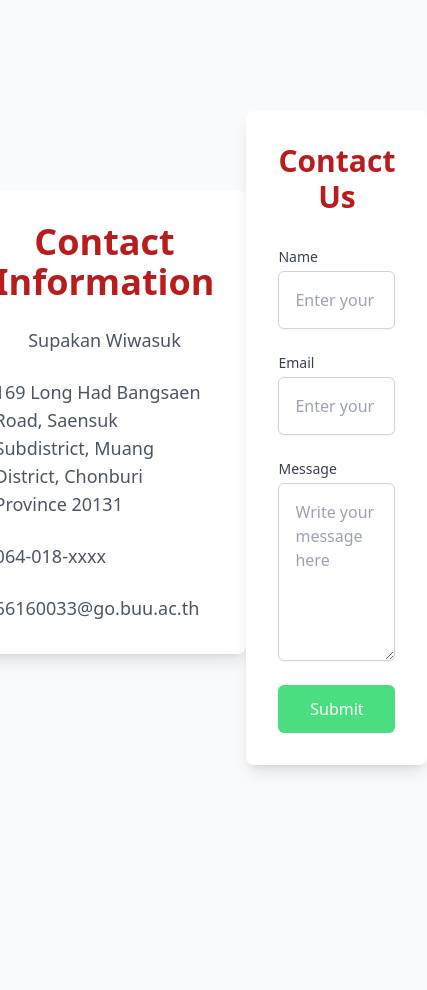
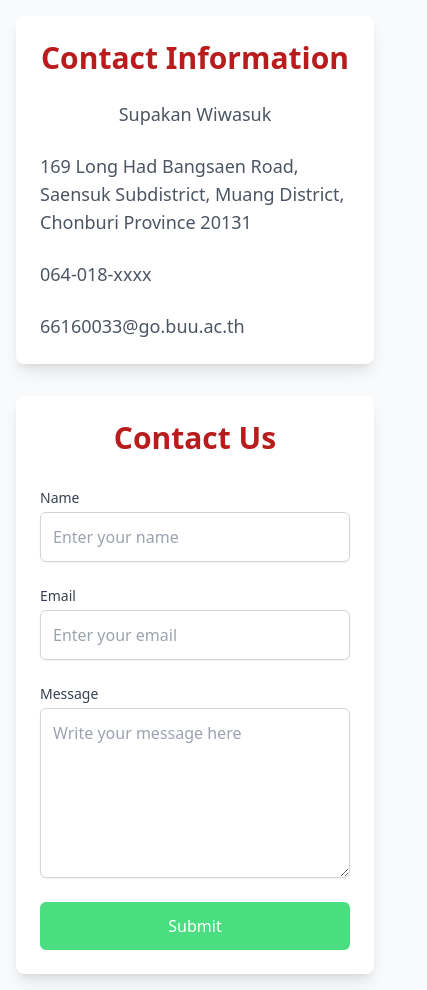
Before and after one commit to Supakan06/portfolio-team6, a website: page src/components/contact/index.html in a window 390 px wide. Shown: the whole page, 427 px wide, since content can reach past the window. Before the commit the page ends 844 px from the top, so only its background shows below. Drawn offline with nearby package versions, Linux system fonts and the light colour scheme.

Commit message:
fix: แก้ไข contact ให้เป็น Responsive

```diff
--- a/src/components/contact/index.html
+++ b/src/components/contact/index.html
@@ -8,29 +8,31 @@
   <script src="https://cdn.tailwindcss.com"></script>
 </head>
 
-<body class="bg-gray-50 flex items-center justify-center min-h-screen">
+<body class="bg-gray-50 flex items-center justify-center min-h-screen p-4">
 
+  <!-- Container -->
+  <div class="grid grid-cols-1 md:grid-cols-2 gap-8 w-full max-w-6xl">
     <!-- Left Section -->
-    <div class="w-full max-w-md md:w-1/2 bg-white p-8 md:p-16 rounded-lg shadow-lg">
-        <h1 class="text-red-700 text-4xl font-extrabold mb-6 text-center">Contact Information</h1>
-        <p class="text-gray-600 mb-6 text-center text-lg">Supakan Wiwasuk</p>
+    <div class="bg-white p-6 md:p-12 rounded-lg shadow-lg">
+      <h1 class="text-red-700 text-3xl md:text-4xl font-extrabold mb-6 text-center">Contact Information</h1>
+      <p class="text-gray-600 mb-6 text-center text-lg md:text-xl">Supakan Wiwasuk</p>
       <div class="space-y-6">
-            <p class="text-gray-600 text-lg">
+        <p class="text-gray-600 text-lg md:text-xl">
           169 Long Had Bangsaen Road, Saensuk Subdistrict, Muang District, Chonburi Province 20131
         </p>
 
-            <p class="text-gray-600 text-lg">
+        <p class="text-gray-600 text-lg md:text-xl">
           064-018-xxxx
         </p>
-            <p class="text-gray-600 text-lg">
+        <p class="text-gray-600 text-lg md:text-xl">
           66160033@go.buu.ac.th
         </p>
       </div>
     </div>
 
     <!-- Form Section -->
-    <div class="w-full max-w-md bg-white p-8 rounded-lg shadow-lg mt-8 md:mt-0">
-        <h1 class="text-red-700 text-3xl font-extrabold text-center mb-8">Contact Us</h1>
+    <div class="bg-white p-6 md:p-12 rounded-lg shadow-lg">
+      <h1 class="text-red-700 text-3xl md:text-4xl font-extrabold text-center mb-8">Contact Us</h1>
 
       <!-- Form -->
       <form action="#" method="POST" class="space-y-6">
@@ -38,16 +40,16 @@
         <div>
           <label for="name" class="block text-sm font-medium text-gray-700">Name</label>
           <input type="text" id="name" name="name"
-                    class="mt-1 block w-full p-4 border border-gray-300 rounded-md shadow-sm focus:ring-indigo-500 focus:border-indigo-500"
-                    placeholder="Enter your name" pattern="[A-Za-z ]+"
-                    title="Name should only contain letters and spaces" required />
+            class="mt-1 block w-full p-3 border border-gray-300 rounded-md shadow-sm focus:ring-indigo-500 focus:border-indigo-500"
+            placeholder="Enter your name" pattern="[A-Za-z ]+" title="Name should only contain letters and spaces"
+            required />
         </div>
 
         <!-- Email Field -->
         <div>
           <label for="email" class="block text-sm font-medium text-gray-700">Email</label>
           <input type="email" id="email" name="email"
-                    class="mt-1 block w-full p-4 border border-gray-300 rounded-md shadow-sm focus:ring-indigo-500 focus:border-indigo-500"
+            class="mt-1 block w-full p-3 border border-gray-300 rounded-md shadow-sm focus:ring-indigo-500 focus:border-indigo-500"
             placeholder="Enter your email" required />
         </div>
 
@@ -55,7 +57,7 @@
         <div>
           <label for="message" class="block text-sm font-medium text-gray-700">Message</label>
           <textarea id="message" name="message" rows="6"
-                    class="mt-1 block w-full p-4 border border-gray-300 rounded-md shadow-sm focus:ring-indigo-500 focus:border-indigo-500"
+            class="mt-1 block w-full p-3 border border-gray-300 rounded-md shadow-sm focus:ring-indigo-500 focus:border-indigo-500"
             placeholder="Write your message here" required></textarea>
         </div>
 
@@ -66,6 +68,7 @@
         </button>
       </form>
     </div>
+  </div>
 
 </body>
 
```
Lines whose indentation alone changed are shown as unchanged.
